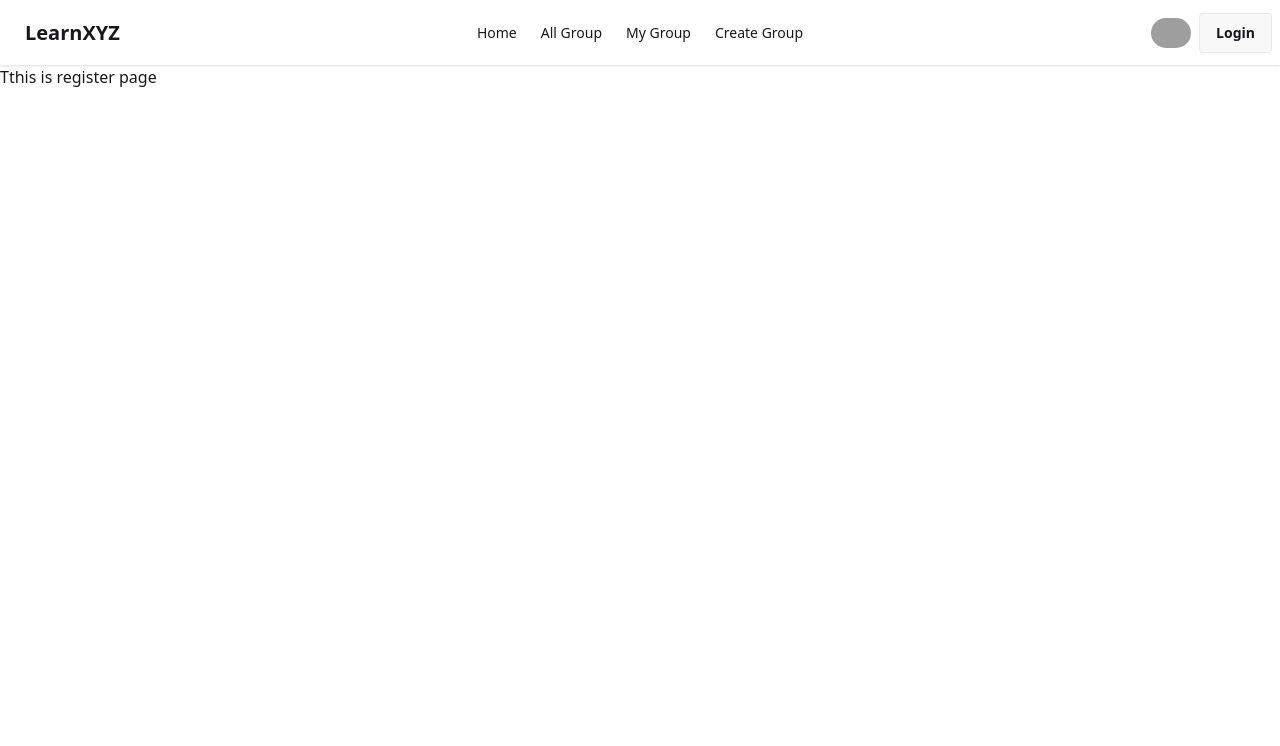
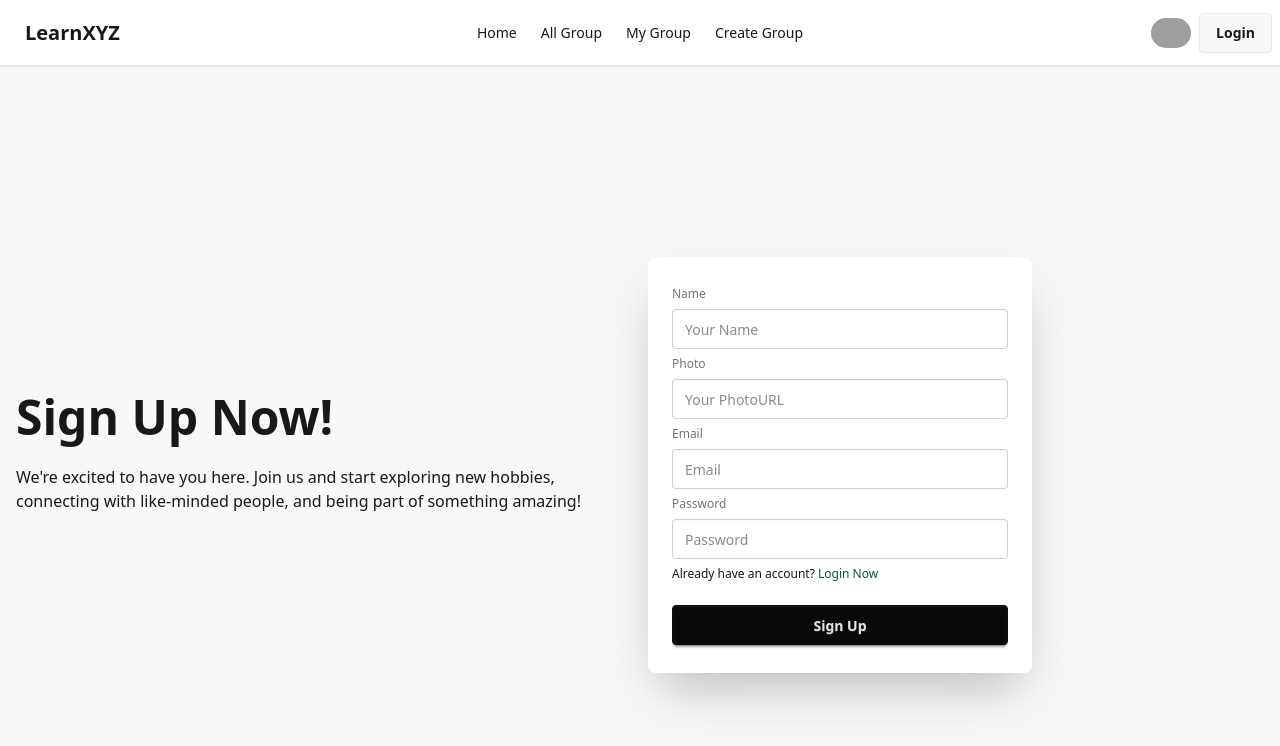
Before and after one commit to sowmitraguho/LearnXYZ, a React (Vite) app: page /register in a window 1280 px wide. Shown: the top 746 px of the page. Built offline with nearby package versions, Linux system fonts and the light colour scheme; grey boxes are pictures that could not be loaded.

Commit message:
register page designed and createuserwithemailandpassword in firebase is done

```diff
--- a/package.json
+++ b/package.json
@@ -16,6 +16,7 @@
     "react": "^19.1.0",
     "react-dom": "^19.1.0",
     "react-router": "^7.6.2",
+    "sweetalert2": "^11.22.0",
     "tailwindcss": "^4.1.10"
   },
   "devDependencies": {
--- a/src/Components/Register/Register.jsx
+++ b/src/Components/Register/Register.jsx
@@ -1,9 +1,78 @@
-import React from 'react';
+import React, { useContext } from 'react';
+import { Link } from 'react-router';
+import { AuthContext } from '../../FirebaseAuth/AuthContext';
+import Swal from 'sweetalert2';
 
 const Register = () => {
+
+    const { createUser, updateUser } = useContext(AuthContext);
+
+    const handleRegister = e => {
+        e.preventDefault();
+        const form = e.target;
+        const formData = new FormData(form);
+        const userData = Object.fromEntries(formData.entries());
+        const { email, password, name, photoURL } = userData;
+        //console.log(userData);
+        createUser(email, password)
+            .then((result) => {
+                // Signed up
+                console.log(result);
+                if (result?.user?.uid) {
+                    Swal.fire({
+                        title: "You have been registered successfully!",
+                        icon: "success",
+                        draggable: true,
+                        timer: 2000
+                    });
+                }
+                updateUser({ displayName: name, photoURL: photoURL })
+                    .then(() => {
+                        // Signed up
+                        const user = result.user;
+                        console.log('profile updated!', user);
+                    })
+                    .catch((error) => {
+                        console.log(error.message)
+                    });
+            })
+            .catch((error) => {
+                console.log(error.message)
+            });
+
+    }
+
+
     return (
-        <div>
-            <h1>Tthis is register page</h1>
+        <div className='mx-auto'>
+            <div className="hero bg-base-200 min-h-screen">
+                <div className="hero-content grid grid-cols-1 md:grid-cols-2">
+                    <div className="text-center lg:text-left">
+                        <h1 className="text-5xl font-bold">Sign Up Now!</h1>
+                        <p className="py-6">
+                            We're excited to have you here. Join us and start exploring new hobbies, connecting with like-minded people, and being part of something amazing!
+                        </p>
+                    </div>
+                    <div className="card bg-base-100 w-full max-w-full md:max-w-sm shrink-0 shadow-2xl">
+                        <div className="card-body">
+                            <form onSubmit={handleRegister}>
+                                <fieldset className="fieldset">
+                                    <label className="label">Name</label>
+                                    <input type="text" name='name' className="input w-full" placeholder="Your Name" />
+                                    <label className="label">Photo</label>
+                                    <input type="text" name='photoURL' className="input w-full" placeholder="Your PhotoURL" />
+                                    <label className="label">Email</label>
+                                    <input type="email" name='email' className="input w-full" placeholder="Email" />
+                                    <label className="label">Password</label>
+                                    <input type="password" name='password' className="input w-full" placeholder="Password" />
+                                    <div><div>Already have an account? <Link to='/login' className="link link-hover text-green-900">Login Now</Link></div></div>
+                                    <button type='submit' className="btn btn-neutral mt-4">Sign Up</button>
+                                </fieldset>
+                            </form>
+                        </div>
+                    </div>
+                </div>
+            </div>
         </div>
     );
 };
--- a/src/FirebaseAuth/AuthProvider.jsx
+++ b/src/FirebaseAuth/AuthProvider.jsx
@@ -1,10 +1,23 @@
 import React from 'react';
 import { AuthContext } from './AuthContext';
+import { createUserWithEmailAndPassword, updateProfile } from "firebase/auth";
+import { auth } from '../../firebase.init';
+
 
 const AuthProvider = ({children}) => {
 
+     const createUser = (email, password) => {
+        return createUserWithEmailAndPassword(auth, email, password);
+    }
+    const updateUser = (updatedUserData) => {
+        console.log('inside update user', updatedUserData);
+        return updateProfile(auth.currentUser, updatedUserData);
+    }
+
+
     const userInfo = {
-
+        createUser,
+        updateUser
     }
     return (
         <AuthContext value={userInfo}>
```
Also changed, not shown: 1 other file (tests, documents, lock files or other folders).
